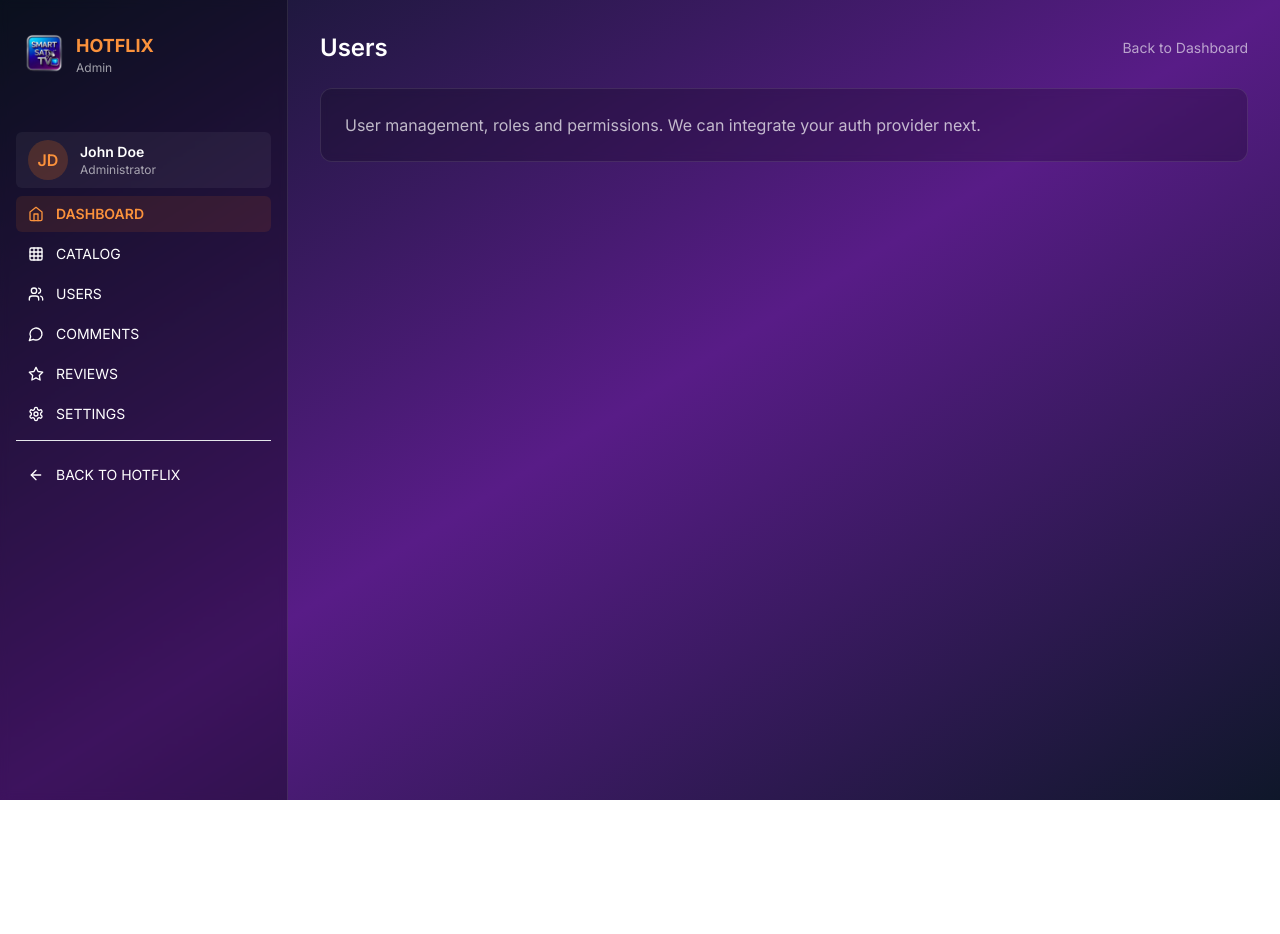
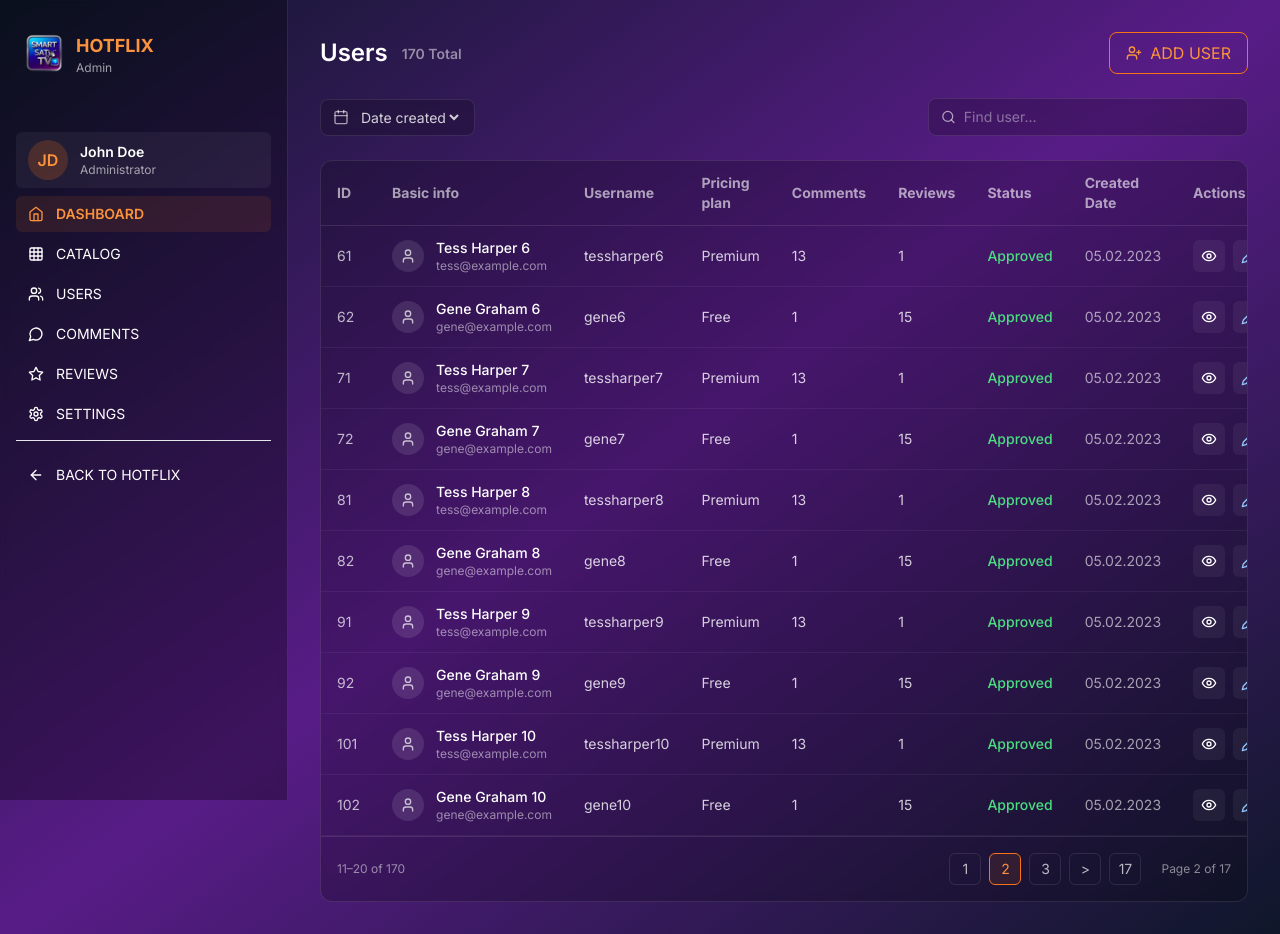
Before and after one commit to belaidaymen2003/SmartSatTV5, a Next.js app: page /admin/users in a window 1280 px wide. Before the commit the page ends 800 px from the top, so only its background shows below. Built offline with nearby package versions, Linux system fonts and the light colour scheme.

Commit message:
Implement full Users admin page with table, search, sort, actions, and pagination
cgen-d5f4c6bb36c1409b92e12fadd96e5031

```diff
--- a/app/admin/users/page.tsx
+++ b/app/admin/users/page.tsx
@@ -1,12 +1,176 @@
+"use client"
+
+import { useMemo, useState } from 'react'
+import { Search, Calendar, Eye, Edit2, Trash2, User, UserPlus, ShieldCheck, Ban } from 'lucide-react'
+import Pagination from '../../../components/Admin/Pagination'
+
+interface AdminUser {
+  id: number
+  name: string
+  email: string
+  username: string
+  plan: 'Free' | 'Basic' | 'Premium' | 'Cinematic'
+  comments: number
+  reviews: number
+  status: 'Approved' | 'Banned'
+  createdAt: string // ISO date
+}
+
+const seed: AdminUser[] = [
+  { id: 11, name: 'Tess Harper', email: 'tess@example.com', username: 'tessharper', plan: 'Premium', comments: 13, reviews: 1, status: 'Approved', createdAt: '2023-02-05' },
+  { id: 12, name: 'Gene Graham', email: 'gene@example.com', username: 'gene', plan: 'Free', comments: 1, reviews: 15, status: 'Approved', createdAt: '2023-02-05' },
+  { id: 13, name: 'Rosa Lee', email: 'rosa@example.com', username: 'rosalee', plan: 'Premium', comments: 6, reviews: 6, status: 'Approved', createdAt: '2023-02-04' },
+  { id: 14, name: 'Matt Jones', email: 'matt@example.com', username: 'mattj', plan: 'Free', comments: 11, reviews: 15, status: 'Banned', createdAt: '2023-02-04' },
+  { id: 15, name: 'Brian Cranston', email: 'brian@example.com', username: 'bcranston', plan: 'Basic', comments: 0, reviews: 0, status: 'Approved', createdAt: '2023-02-04' },
+  { id: 16, name: 'Louis Leterrier', email: 'louis@example.com', username: 'louis', plan: 'Free', comments: 2, reviews: 1, status: 'Approved', createdAt: '2023-02-03' },
+  { id: 17, name: 'Son Gun', email: 'songun@example.com', username: 'songun', plan: 'Cinematic', comments: 65, reviews: 0, status: 'Approved', createdAt: '2023-02-02' },
+  { id: 18, name: 'Jordana Brewster', email: 'jordana@example.com', username: 'jordana', plan: 'Premium', comments: 0, reviews: 0, status: 'Banned', createdAt: '2023-02-02' },
+  { id: 19, name: 'Tyreese Gibson', email: 'tyreese@example.com', username: 'tyreese', plan: 'Premium', comments: 13, reviews: 1, status: 'Approved', createdAt: '2023-02-02' },
+  { id: 20, name: 'Charlize Theron', email: 'charlize@example.com', username: 'charlize', plan: 'Free', comments: 1, reviews: 15, status: 'Banned', createdAt: '2023-02-01' },
+]
+
+// Expand deterministically to multiple pages
+const data: AdminUser[] = Array.from({ length: 17 }).flatMap((_, i) =>
+  seed.map((row) => ({
+    ...row,
+    id: row.id + i * 10,
+    name: i ? `${row.name} ${i + 1}` : row.name,
+    username: i ? `${row.username}${i + 1}` : row.username,
+  }))
+)
+
 export default function AdminUsersPage() {
+  const [query, setQuery] = useState('')
+  const [sort, setSort] = useState<'date' | 'comments' | 'reviews' | 'name'>('date')
+  const [page, setPage] = useState(2)
+  const pageSize = 10
+
+  const filtered = useMemo(() => {
+    const q = query.trim().toLowerCase()
+    let rows = data.filter((r) =>
+      !q || r.name.toLowerCase().includes(q) || r.email.toLowerCase().includes(q) || r.username.toLowerCase().includes(q)
+    )
+    rows = rows.sort((a, b) => {
+      if (sort === 'date') return b.createdAt.localeCompare(a.createdAt)
+      if (sort === 'comments') return b.comments - a.comments
+      if (sort === 'reviews') return b.reviews - a.reviews
+      return a.name.localeCompare(b.name)
+    })
+    return rows
+  }, [query, sort])
+
+  const total = filtered.length
+  const start = (page - 1) * pageSize
+  const rows = filtered.slice(start, start + pageSize)
+
+  const toggleStatus = (id: number) => {
+    const idx = data.findIndex((r) => r.id === id)
+    if (idx >= 0) {
+      data[idx].status = data[idx].status === 'Approved' ? 'Banned' : 'Approved'
+      setPage((p) => p)
+    }
+  }
+
+  const removeUser = (id: number) => {
+    const idx = data.findIndex((r) => r.id === id)
+    if (idx >= 0) {
+      data.splice(idx, 1)
+      setPage((p) => Math.min(p, Math.max(1, Math.ceil(data.length / pageSize))))
+    }
+  }
+
+  const formatDate = (iso: string) => {
+    const d = new Date(iso)
+    const dd = String(d.getDate()).padStart(2, '0')
+    const mm = String(d.getMonth() + 1).padStart(2, '0')
+    const yyyy = d.getFullYear()
+    return `${dd}.${mm}.${yyyy}`
+  }
+
   return (
     <div className="space-y-6">
       <div className="flex items-center justify-between">
-        <h1 className="text-2xl font-semibold text-white">Users</h1>
-        <a href="/admin" className="text-sm text-white/60 hover:text-white">Back to Dashboard</a>
+        <h1 className="text-2xl font-semibold text-white">Users <span className="text-white/50 text-sm align-middle ml-2">{total.toLocaleString()} Total</span></h1>
+        <button className="px-4 py-2 rounded-lg border border-orange-500 text-orange-400 hover:bg-orange-500/10 transition-colors flex items-center gap-2">
+          <UserPlus className="w-4 h-4" />
+          ADD USER
+        </button>
       </div>
-      <div className="bg-black/20 backdrop-blur-sm rounded-xl border border-white/10 p-6">
-        <p className="text-white/70">User management, roles and permissions. We can integrate your auth provider next.</p>
+
+      <div className="flex flex-wrap items-center gap-3">
+        <div className="bg-black/20 backdrop-blur-sm border border-white/10 rounded-lg px-3 py-2 flex items-center gap-2">
+          <Calendar className="w-4 h-4 text-white/60" />
+          <select value={sort} onChange={(e) => setSort(e.target.value as any)} className="bg-transparent text-white/80 text-sm focus:outline-none">
+            <option value="date">Date created</option>
+            <option value="comments">Comments</option>
+            <option value="reviews">Reviews</option>
+            <option value="name">Name</option>
+          </select>
+        </div>
+        <div className="ml-auto bg-black/20 backdrop-blur-sm border border-white/10 rounded-lg px-3 py-2 flex items-center gap-2 w-full md:w-80">
+          <Search className="w-4 h-4 text-white/60" />
+          <input value={query} onChange={(e) => setQuery(e.target.value)} placeholder="Find user..." className="bg-transparent text-white/80 text-sm w-full placeholder-white/40 focus:outline-none" />
+        </div>
+      </div>
+
+      <div className="bg-black/20 backdrop-blur-sm rounded-xl border border-white/10">
+        <div className="overflow-x-auto">
+          <table className="w-full text-sm">
+            <thead>
+              <tr className="text-white/60 border-b border-white/10">
+                <th className="px-4 py-3 text-left">ID</th>
+                <th className="px-4 py-3 text-left">Basic info</th>
+                <th className="px-4 py-3 text-left">Username</th>
+                <th className="px-4 py-3 text-left">Pricing plan</th>
+                <th className="px-4 py-3 text-left">Comments</th>
+                <th className="px-4 py-3 text-left">Reviews</th>
+                <th className="px-4 py-3 text-left">Status</th>
+                <th className="px-4 py-3 text-left">Created Date</th>
+                <th className="px-4 py-3 text-left">Actions</th>
+              </tr>
+            </thead>
+            <tbody>
+              {rows.map((row) => (
+                <tr key={row.id} className="border-b border-white/5 hover:bg-white/5">
+                  <td className="px-4 py-3 text-white/70">{row.id}</td>
+                  <td className="px-4 py-3">
+                    <div className="flex items-center gap-3">
+                      <div className="w-8 h-8 rounded-full bg-white/10 grid place-items-center text-white/70">
+                        <User className="w-4 h-4" />
+                      </div>
+                      <div>
+                        <div className="text-white font-medium">{row.name}</div>
+                        <div className="text-xs text-white/50">{row.email}</div>
+                      </div>
+                    </div>
+                  </td>
+                  <td className="px-4 py-3 text-white/80">{row.username}</td>
+                  <td className="px-4 py-3 text-white/80">{row.plan}</td>
+                  <td className="px-4 py-3 text-white/80">{row.comments}</td>
+                  <td className="px-4 py-3 text-white/80">{row.reviews}</td>
+                  <td className="px-4 py-3">
+                    <span className={`text-sm font-medium ${row.status === 'Approved' ? 'text-green-400' : 'text-red-400'}`}>{row.status}</span>
+                  </td>
+                  <td className="px-4 py-3 text-white/60">{formatDate(row.createdAt)}</td>
+                  <td className="px-4 py-3">
+                    <div className="flex items-center gap-2">
+                      <button className="p-2 rounded-md bg-white/5 hover:bg-white/10" aria-label="Preview"><Eye className="w-4 h-4 text-white" /></button>
+                      <button className="p-2 rounded-md bg-white/5 hover:bg-white/10" aria-label="Edit"><Edit2 className="w-4 h-4 text-blue-300" /></button>
+                      <button onClick={() => toggleStatus(row.id)} className="p-2 rounded-md bg-white/5 hover:bg-white/10" aria-label="Toggle Status">
+                        {row.status === 'Approved' ? <Ban className="w-4 h-4 text-yellow-300" /> : <ShieldCheck className="w-4 h-4 text-green-300" />}
+                      </button>
+                      <button onClick={() => removeUser(row.id)} className="p-2 rounded-md bg-white/5 hover:bg-white/10" aria-label="Delete"><Trash2 className="w-4 h-4 text-red-400" /></button>
+                    </div>
+                  </td>
+                </tr>
+              ))}
+            </tbody>
+          </table>
+        </div>
+        <div className="flex items-center justify-between p-4 border-t border-white/10">
+          <div className="text-xs text-white/50">{start + 1}–{Math.min(start + pageSize, total)} of {total}</div>
+          <Pagination total={total} pageSize={pageSize} page={page} onPageChange={setPage} />
+        </div>
       </div>
     </div>
   )
```
